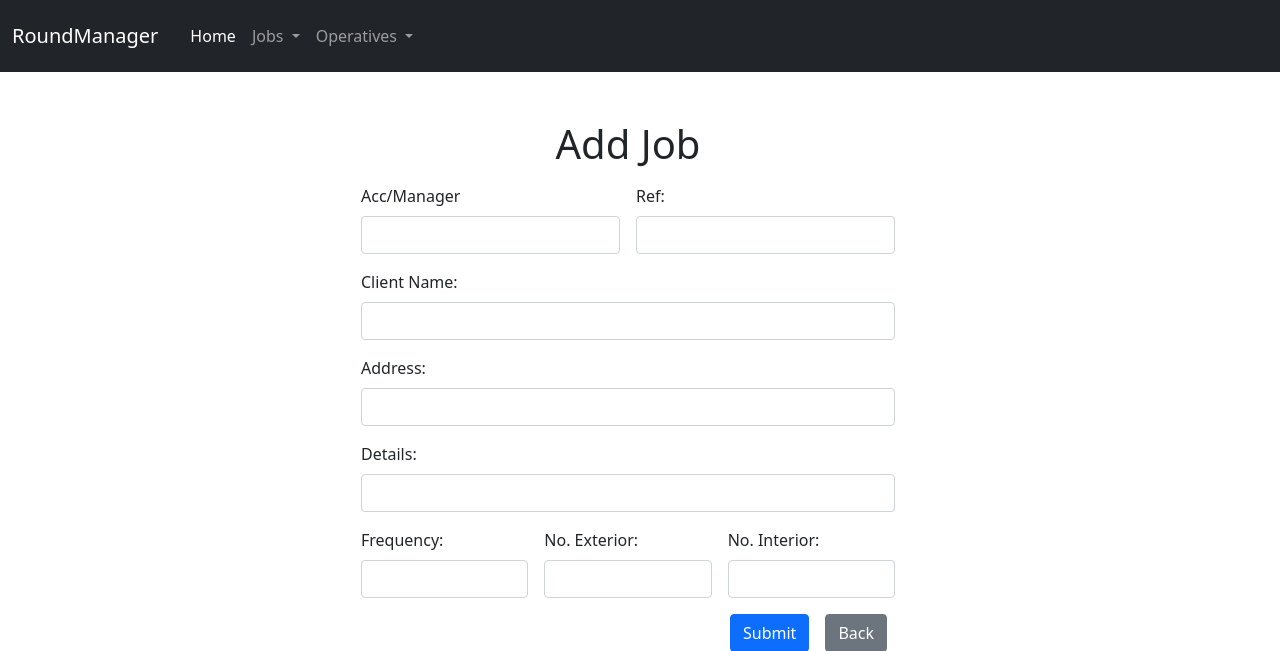
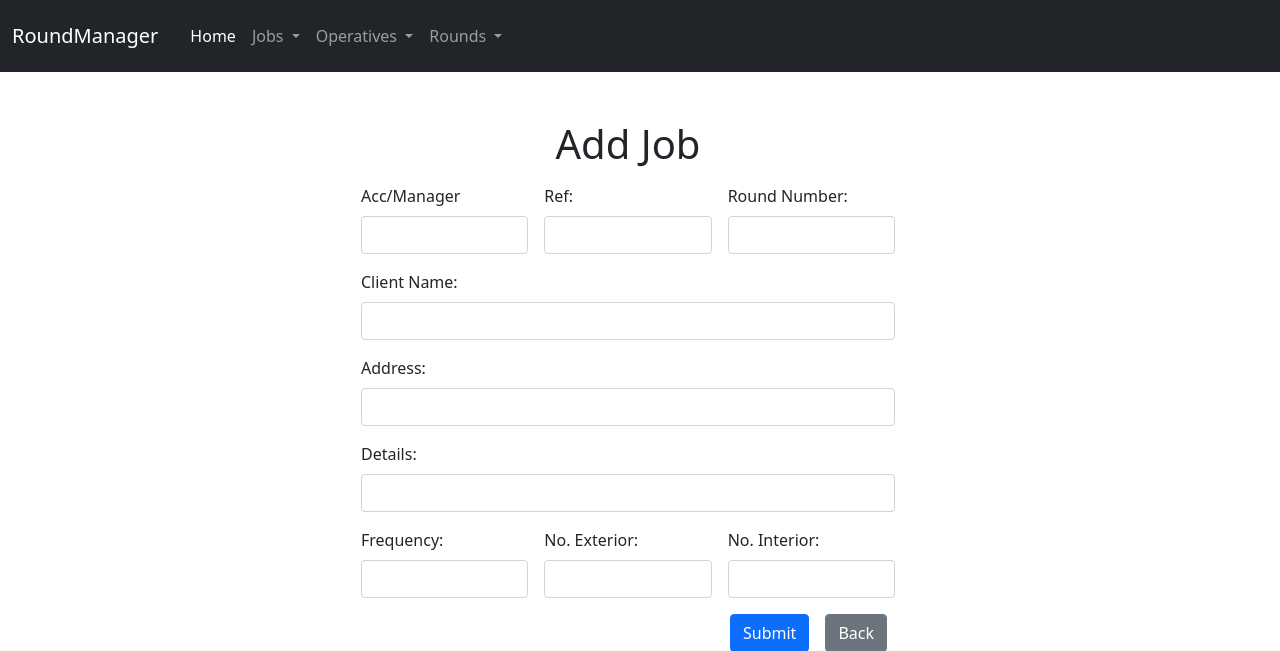
Before and after one commit to Mr-Dean/Round-Manager, a Node server app: page /jobs/newjob in a window 1280 px wide. Shown: the top 651 px of the page. Run offline with Node 20, Linux system fonts and the light colour scheme; some libraries are stand-ins or nearby versions.

Commit message:
started on create round logic

```diff
--- a/app.js
+++ b/app.js
@@ -93,9 +93,16 @@ app.delete('/operatives/:id', asyncCatch(async (req, res) => {
 
 
 // ROUND ROUTES //
+app.get('/rounds', (req,res) => {
+    res.render('rounds');
+})
 
-app.get('/rounds/new', (req, res) => {
-    res.render('rounds/new')
+app.get('/rounds/new', async(req, res) => {
+    const { number } = req.query;
+    const round = await Job.find({ roundNumber: number });
+
+
+    res.render('rounds/new', {round})
 });
 
 
--- a/models/jobs.js
+++ b/models/jobs.js
@@ -2,6 +2,7 @@ const mongoose = require('mongoose');
 const { Schema } = mongoose;
 
 const JobSchema = new Schema({
+    roundNumber: Number,
     ref: String,
     name: String,
     address: String,
--- a/models/rounds.js
+++ b/models/rounds.js
@@ -2,7 +2,7 @@ const mongoose = require('mongoose');
 const { Schema } = mongoose;
 
 const RoundSchema = new Schema({
-    roundNumbe: Number,
+    roundNumber: Number,
     jobs: []
 
 });
--- a/schemas.js
+++ b/schemas.js
@@ -2,6 +2,7 @@ const Joi = require('joi');
 
 module.exports.jobSchema = Joi.object({
     job: Joi.object({
+        roundNumber: Joi.number().required(),
         ref: Joi.string().required(),
         name: Joi.string().required(),
         address: Joi.string().required(),
--- a/views/jobs/details.ejs
+++ b/views/jobs/details.ejs
@@ -6,6 +6,7 @@
 <div class="table-responsive">
     <table class="table">
         <tr>
+            <th>Round No.</th>
             <th>Ref.</th>
             <th>Name</th>
             <th>Address</th>
@@ -16,6 +17,9 @@
             <th>Acc/Manager</th>
         </tr>
         <tr>
+            <td>
+                <%= job.roundNumber %>
+            </td>
             <td>
                 <%= job.ref %>
             </td>
--- a/views/jobs/index.ejs
+++ b/views/jobs/index.ejs
@@ -7,6 +7,7 @@
     <table class="table">
         <thead>
         <tr>
+            <th>Round</th>
             <th>Ref.</th>
             <th>Name</th>
             <th>Address</th>
@@ -20,6 +21,9 @@
     </thead>
         <% for (let job of jobs) { %>
             <tr>
+                <td>
+                    <%= job.roundNumber %>
+                </td>
                 <td>
                     <%= job.ref %>
                 </td>
--- a/views/jobs/newjob.ejs
+++ b/views/jobs/newjob.ejs
@@ -4,18 +4,25 @@
             <h1 class="text-center mb-3">Add Job</h1>
         <div class="col-6 offset-3">
             <form class="row g-3 needs-validation" action="/jobs" method="POST" novalidate>
-                <div class="col-md-6">
+                <div class="col-md-4">
                     <label class="form-label" for="accManager">Acc/Manager</label>
                     <input class="form-control d-inline" type="text" id="accManager" name="job[accManager]">
                     <div class="invalid-feedback">
                         Please enter account mananger.
                     </div>
                 </div>
-                <div class="col-md-6">
+                <div class="col-md-4">
                     <label class="form-label" for="ref">Ref:</label>
                     <input class="form-control d-inline" type="text" id="ref" name="job[ref]">
                     <div class="invalid-feedback">
                         Please enter job reference.
+                    </div>
+                </div>
+                <div class="col-md-4">
+                    <label class="form-label" for="roundNumber">Round Number:</label>
+                    <input class="form-control d-inline" type="number" id="roundNumber" name="job[roundNumber]">
+                    <div class="invalid-feedback">
+                        Please enter round number.
                     </div>
                 </div>
                 <div class="col-12">
--- a/views/partials/navbar.ejs
+++ b/views/partials/navbar.ejs
@@ -8,7 +8,7 @@
         <div class="navbar-nav m-2">
           <a class="nav-link active" href="/">Home</a>
           <li class="nav-item dropdown">
-            <a class="nav-link dropdown-toggle" href="#" id="navbarDropdownMenuLink" role="button" data-bs-toggle="dropdown" aria-expanded="false">
+            <a class="nav-link dropdown-toggle" href="/jobs" id="navbarDropdownMenuLink" role="button" data-bs-toggle="dropdown" aria-expanded="false">
               Jobs
             </a>
             <ul class="dropdown-menu" aria-labelledby="navbarDropdownMenuLink">
@@ -17,7 +17,7 @@
 
             </ul>
             <li class="nav-item dropdown">
-              <a class="nav-link dropdown-toggle" href="#" id="navbarDropdownMenuLink" role="button" data-bs-toggle="dropdown" aria-expanded="false">
+              <a class="nav-link dropdown-toggle" href="/operatives" id="navbarDropdownMenuLink" role="button" data-bs-toggle="dropdown" aria-expanded="false">
                 Operatives
               </a>
               <ul class="dropdown-menu" aria-labelledby="navbarDropdownMenuLink">
@@ -25,6 +25,15 @@
                 <li><a class="dropdown-item" href="/operatives/new">Add Operative</a></li>
 
               </ul>
+              <li class="nav-item dropdown">
+                <a class="nav-link dropdown-toggle" href="/rounds" id="navbarDropdownMenuLink" role="button" data-bs-toggle="dropdown" aria-expanded="false">
+                  Rounds
+                </a>
+                <ul class="dropdown-menu" aria-labelledby="navbarDropdownMenuLink">
+                  <li><a class="dropdown-item" href="/rounds">All Rounds</a></li>
+                  <li><a class="dropdown-item" href="/rounds/new">Create Round</a></li>
+
+                </ul>
 
         </div>
       </div>
--- a/views/rounds/new.ejs
+++ b/views/rounds/new.ejs
@@ -1,7 +1,9 @@
 <% layout('layouts/boilerplate') -%>
 
-<h1>Create Round</h1>
+<h1>Round</h1>
 
 <ul>
-    <li>Need to create logic to assign job to round</li>
+    <% for (let job of round) { %>
+    <li><%= job %></li>
+    <% } %>
 </ul>
```
Also changed, not shown: views/jobs/edit.ejs (+9 -5 lines), views/rounds/index.ejs (added, +7 -0 lines).
